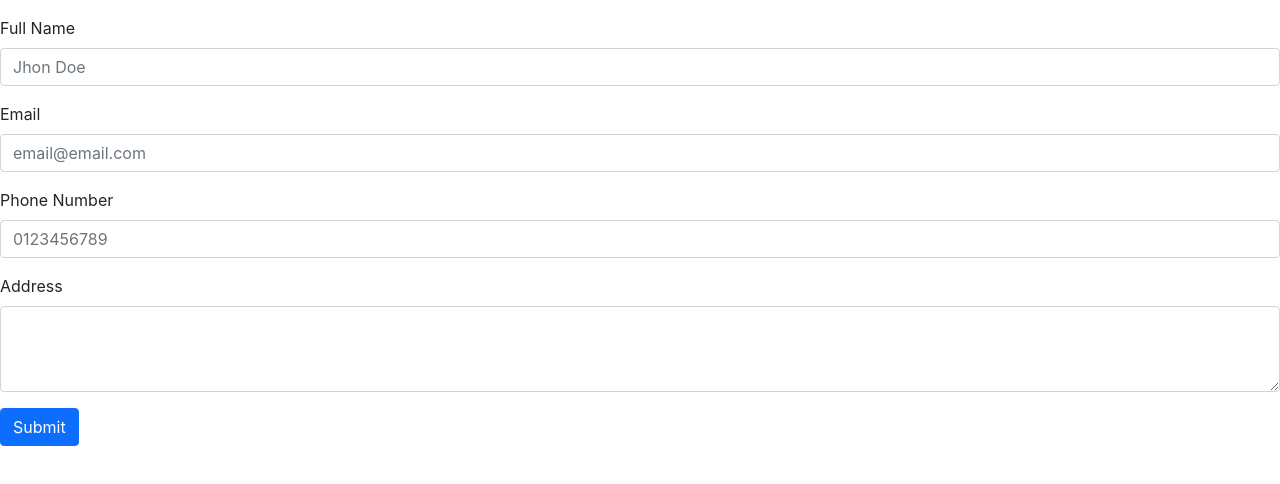
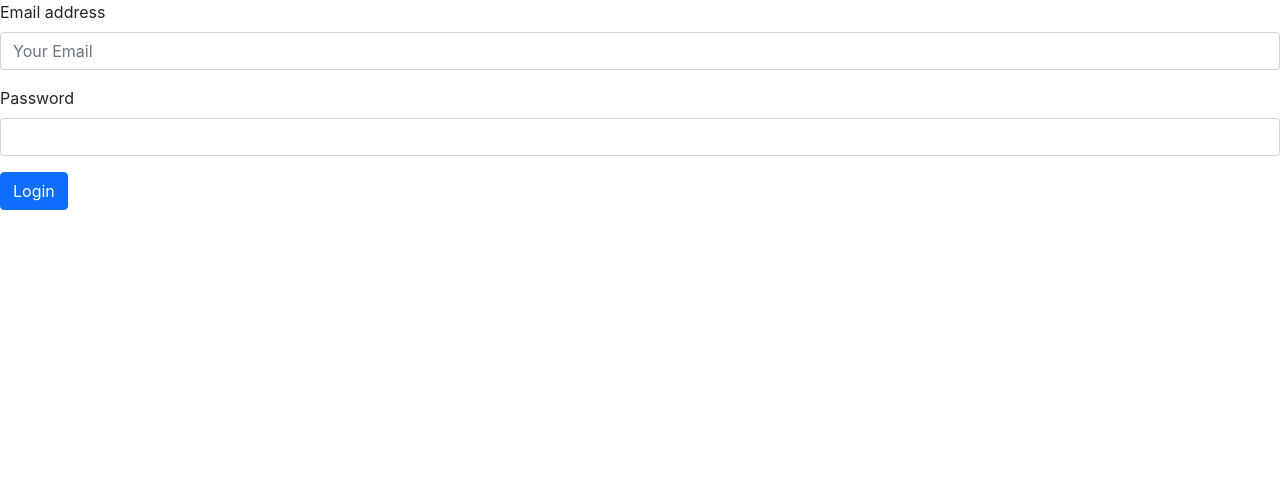
Before and after one commit to Sulman23/react-covid-reports, a React (Create React App) app: page / in a window 1280 px wide. Shown: the top 484 px of the page. Built offline with nearby package versions, Linux system fonts and the light colour scheme; the HTML template or start-up script is replaced by a standard one.

Commit message:
working on Login form

```diff
--- a/src/App.js
+++ b/src/App.js
@@ -1,9 +1,11 @@
 import AddPatients from "./components/AddPatients";
+import Login from "./components/Login";
 
 function App() {
   return (
     <div className="App">
-      <AddPatients />
+      {/* <AddPatients />  */}
+      <Login />
     </div>
   );
 }
--- a/src/components/AddPatients.jsx
+++ b/src/components/AddPatients.jsx
@@ -20,7 +20,7 @@
                 <label for="address" class="form-label">Address</label>
                 <textarea class="form-control" id="address" rows="3"></textarea>
             </div>
-            <button type="submit" className="btn btn-primary">Submit</button>
+            <button type="submit" className="btn btn-primary">Add Patient</button>
         </form>
     </div>
   )
--- a/src/components/Login.jsx
+++ b/src/components/Login.jsx
@@ -1,12 +1,33 @@
-import React from 'react'
+import React from "react";
 
-const
- = () => {
+const Login = () => {
   return (
     <div>
+      <form>
+        <div class="mb-3">
+          <label for="email" className="form-label">
+            Email address
+          </label>
+          <input
+            type="email"
+            className="form-control"
+            id="email"
+            placeholder="Your Email"
+          />
+        </div>
+        <div className="mb-3">
+          <label for="password" className="form-label">
+            Password
+          </label>
+          <input type="password" className="form-control" id="password" />
+        </div>
 
+        <button type="submit" className="btn btn-primary">
+          Login
+        </button>
+      </form>
     </div>
-  )
-}
+  );
+};
 
-export default
+export default Login;
```
